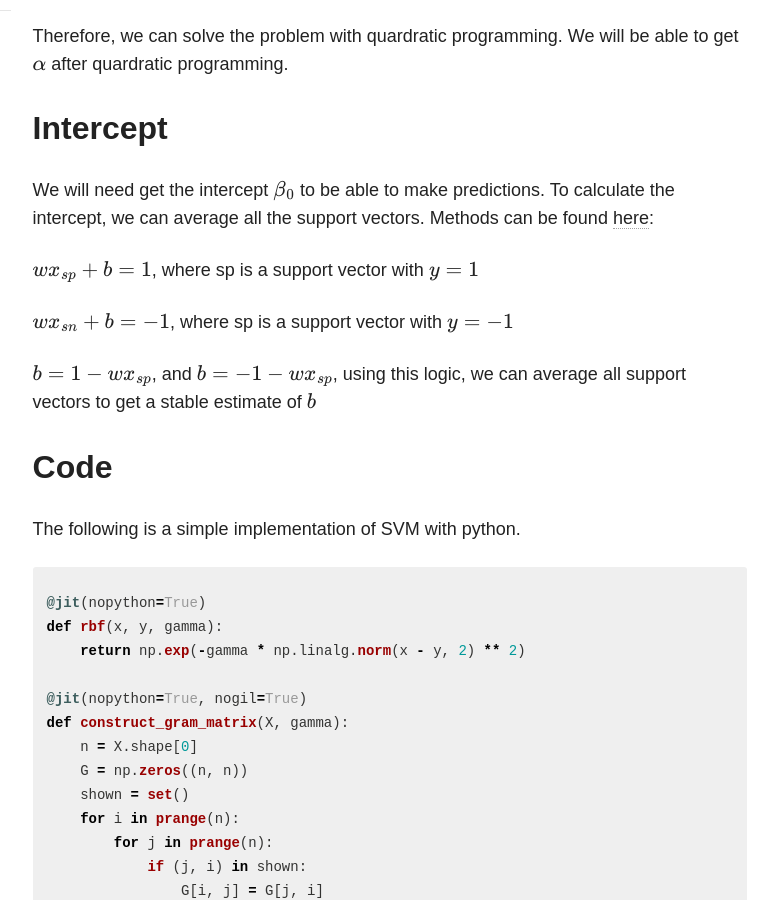
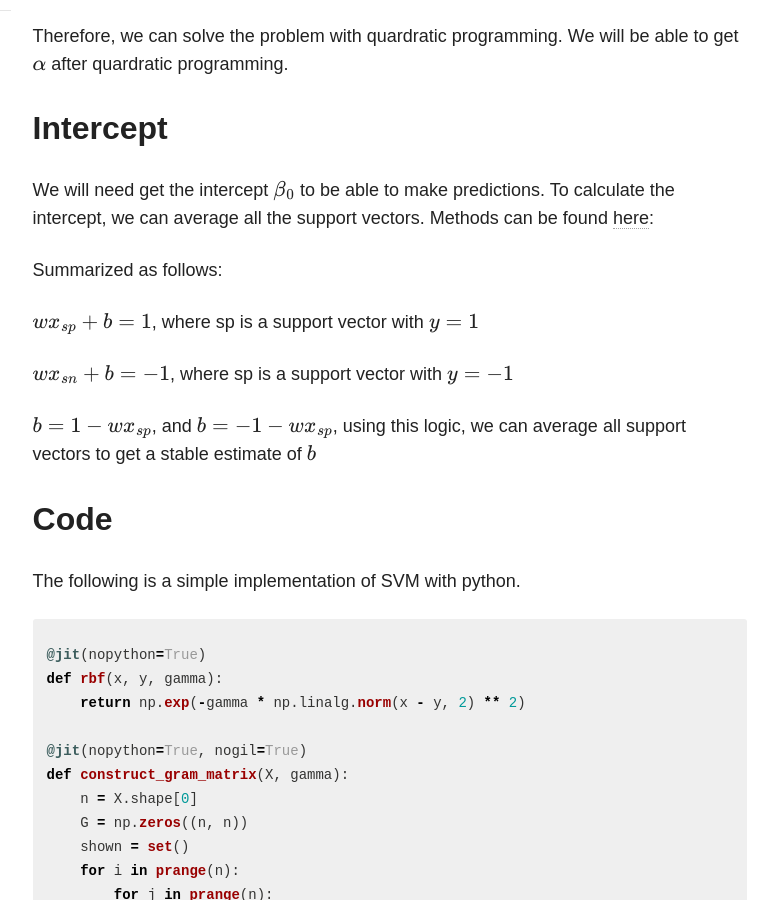
Before and after one commit to ryanyuan42/ryanyuan42.github.io, a Jekyll site: the page built from _posts/2020-04-13-svm_python_implementation.markdown, in a window 1280 px wide and 900 px high, scrolled down 1095 px. Shown: the whole window, without its empty margins (347-1125 px from the left). Built offline with Jekyll 4.4.1, drawn with Linux system fonts in a browser that asks for light colours; nearby versions of some CDN libraries; formulas are drawn with MathJax 3; comment, search, counter and statistics services are not loaded.

Commit message:
Update 2020-04-13-svm_python_implementation.markdown

```diff
--- a/_posts/2020-04-13-svm_python_implementation.markdown
+++ b/_posts/2020-04-13-svm_python_implementation.markdown
@@ -33,6 +33,7 @@ Therefore, we can solve the problem with quardratic programming. We will be able
 We will need get the intercept $$\beta_0$$ to be able to make predictions. To calculate the intercept, we can average all the support
 vectors. Methods can be found [here](https://stats.stackexchange.com/questions/211310/deriving-the-intercept-term-in-a-linearly-separable-and-soft-margin-svm):
 
+Summarized as follows:
 
 $$wx_{sp}+b=1$$, where sp is a support vector with $$y=1$$
 
```
